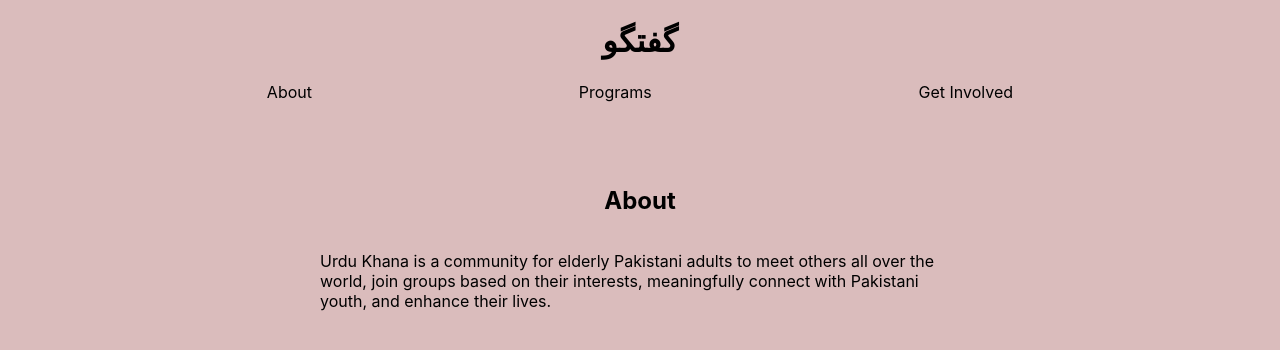
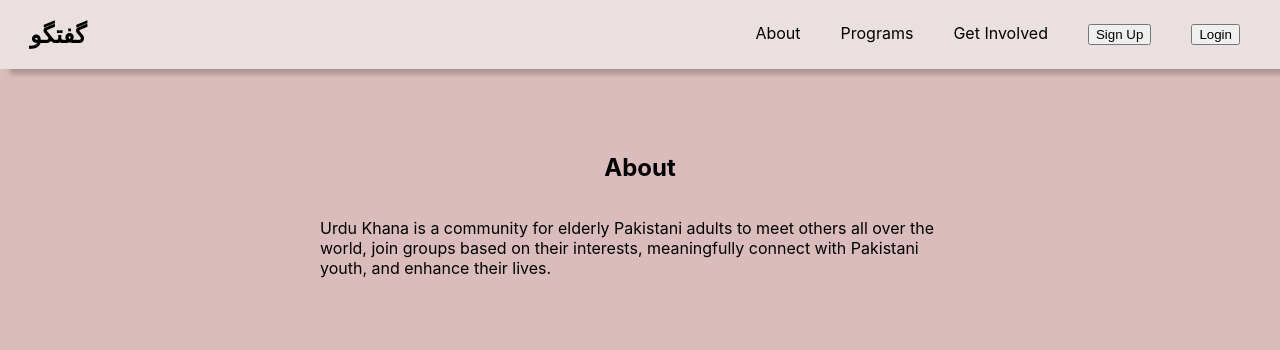
Before and after one commit to meenakshiraw/guftugu, a React (Create React App) app in the folder frontend/: page /about-us in a window 1280 px wide. Shown: the top 350 px of the page. Built offline with nearby package versions, Linux system fonts and the light colour scheme.

Commit message:
styling and refactoring for Navbar

```diff
--- a/frontend/src/App.css
+++ b/frontend/src/App.css
@@ -1,8 +1,24 @@
+.App {
+  width: 80vw;
+  margin: 0 auto;
+}
+
+.logo {
+  margin-left: 10px;
+  margin-right: auto;
+}
+
+.nav-links > * {
+  margin: 0 20px;
+}
+
 .my-navbar {
   display: flex;
-  flex-direction: column;
-  justify-content: center;
+  align-items: center;
+  padding: 0 20px;
   text-align: center;
+  background-color: #eae0e0;
+  box-shadow: 10px 5px 5px #aa9191;
 }
 
 .group-grid {
--- a/frontend/src/App.js
+++ b/frontend/src/App.js
@@ -1,7 +1,6 @@
 import { useState, useEffect } from "react";
 import Card from "./components/Card";
 import "./App.css";
-import Navbar from "./components/Navbar";
 
 function App() {
   const [currentUserId, setCurrentUserId] = useState("");
@@ -56,7 +55,6 @@ function App() {
 
   return (
     <div className="App">
-      <Navbar />
       {currentUsername && <h2>Welcome {currentUsername}</h2>}
       <h2>My Groups</h2>
       <div className="group-grid">
@@ -64,7 +62,7 @@ function App() {
           <Card
             key={group._id}
             title={group.name}
-            link={`/event/${group._id}`}
+            link={`/group/${group._id}`}
             imgUrl={group.img}
             desc={"just some description"}
           />
--- a/frontend/src/components/Navbar.js
+++ b/frontend/src/components/Navbar.js
@@ -3,14 +3,18 @@ import { Link } from "react-router-dom";
 
 function Navbar() {
   return (
-    <header className="my-navbar">
-      <Link to="/">
-        <h1>گفتگو</h1>
-      </Link>
-      <nav>
-        <Link to="/about-us">About</Link>
-        <Link to="/programs">Programs</Link>
-        <Link to="/get-involved">Get Involved</Link>
+    <header>
+      <nav className="my-navbar">
+        <Link className="logo" to="/">
+          <h1>گفتگو</h1>
+        </Link>
+        <div className="nav-links">
+          <Link to="/about-us">About</Link>
+          <Link to="/programs">Programs</Link>
+          <Link to="/get-involved">Get Involved</Link>
+          <button>Sign Up</button>
+          <button>Login</button>
+        </div>
       </nav>
     </header>
   );
--- a/frontend/src/index.js
+++ b/frontend/src/index.js
@@ -7,11 +7,13 @@ import Programs from "./pages/Programs";
 import Group from "./pages/Group";
 import "./index.css";
 import App from "./App";
+import Navbar from "./components/Navbar";
 
 const root = ReactDOM.createRoot(document.getElementById("root"));
 root.render(
   <React.StrictMode>
     <BrowserRouter>
+      <Navbar />
       <Routes>
         <Route path="/" element={<App />} />
         <Route path="/about-us" element={<AboutUs />} />
--- a/frontend/src/pages/AboutUs.js
+++ b/frontend/src/pages/AboutUs.js
@@ -1,10 +1,8 @@
 import React from "react";
-import Navbar from "../components/Navbar";
 
 function AboutUs() {
   return (
     <div>
-      <Navbar />
       <section>
         <header>
           <h2>About</h2>
--- a/frontend/src/pages/GetInvolved.js
+++ b/frontend/src/pages/GetInvolved.js
@@ -1,10 +1,8 @@
 import React from "react";
-import Navbar from "../components/Navbar";
 
 function GetInvolved() {
   return (
     <div>
-      <Navbar />
       <section>
         <header>
           <h2>Get Involved</h2>
--- a/frontend/src/pages/Group.js
+++ b/frontend/src/pages/Group.js
@@ -17,6 +17,7 @@ function Group() {
     <div className="group-page">
       <h1>{groupInfo.name}</h1>
       <img src={groupInfo.img} alt={groupInfo.name} width="300px" />
+      <p>{groupInfo.desc}</p>
     </div>
   );
 }
--- a/frontend/src/pages/Programs.js
+++ b/frontend/src/pages/Programs.js
@@ -1,11 +1,9 @@
 import React from "react";
-import Navbar from "../components/Navbar";
 import Card from "../components/Card";
 
 function Programs() {
   return (
     <div>
-      <Navbar />
       <section>
         <header>
           <h2>Programs</h2>
```
Also changed, not shown: 1 other file (tests, documents, lock files or other folders).
